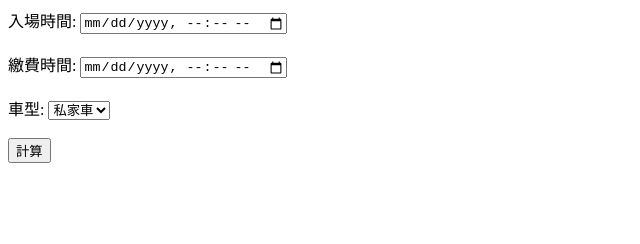
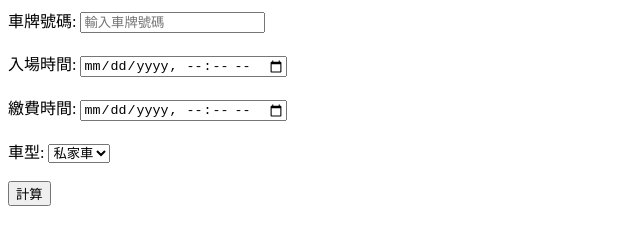
Before and after one commit to Steven-KamInNg/parking_lot_fee_calculator, a plain HTML site: page index.html in a window 1280 px wide. Shown: the whole page, without its empty margins (0-640 px from the left). Drawn offline with Linux system fonts and the light colour scheme.

Commit message:
Update index.html

```diff
--- a/index.html
+++ b/index.html
@@ -2,20 +2,26 @@
 <html lang="en">
 <head>
     <meta charset="UTF-8">
+    <meta name="viewport" content="width=device-width, initial-scale=1.0">
     <title>停車場收費計算器</title>
-    <meta name="viewport" content="width=device-width, initial-scale=1.0">
 </head>
 <body>
     <form id="parkingForm">
+        <label for="plate_number">車牌號碼:</label>
+        <input type="text" id="plate_number" placeholder="輸入車牌號碼"><br><br>
+
         <label for="entry_time">入場時間:</label>
         <input type="datetime-local" id="entry_time"><br><br>
+
         <label for="exit_time">繳費時間:</label>
         <input type="datetime-local" id="exit_time"><br><br>
+
         <label for="vehicle_type">車型:</label>
         <select id="vehicle_type">
             <option value="私家車">私家車</option>
             <option value="電單車">電單車</option>
         </select><br><br>
+
         <button type="button" onclick="calculateFee()">計算</button>
     </form>
     <h3 id="result"></h3>
```
